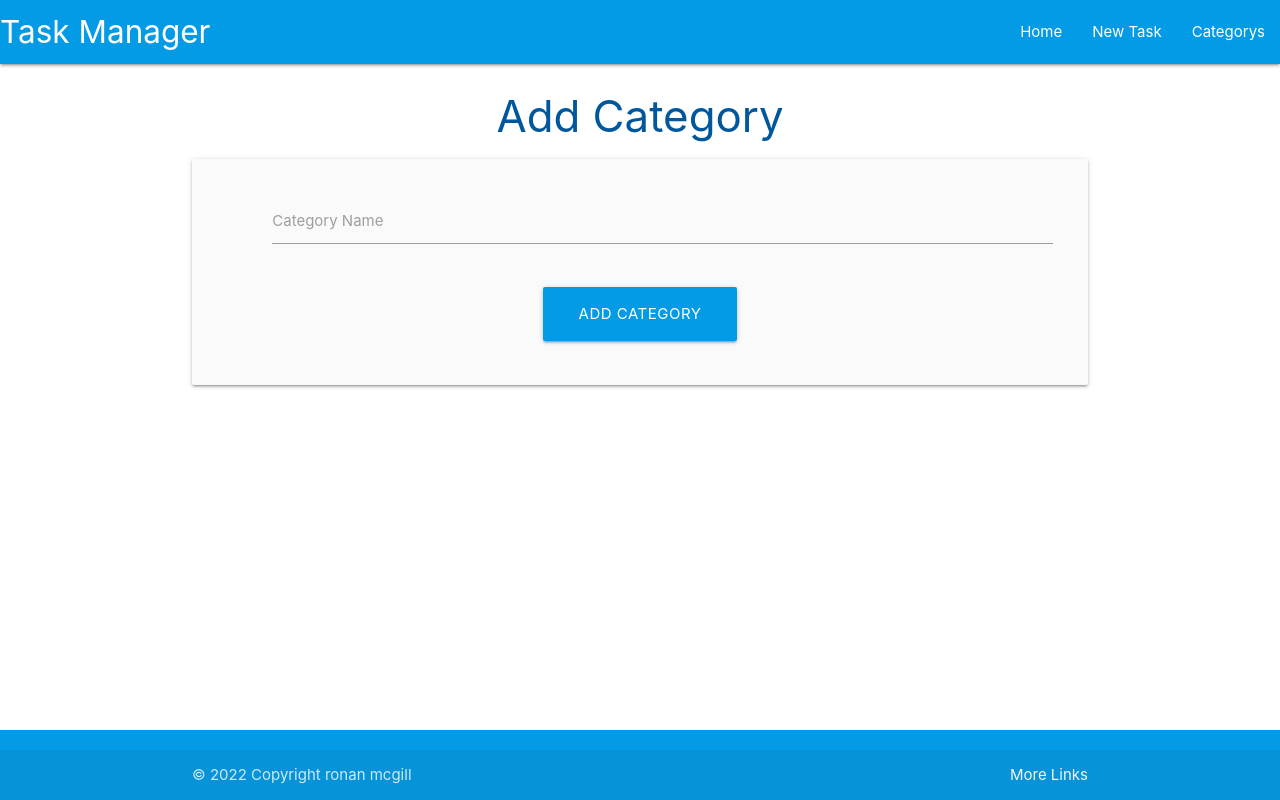
After one commit to RoMcGill/DBMS-walkthrough-project, a Flask app: page /add_category in a window 1280 px wide. The commit adds this page. Run offline with Flask 2, Linux system fonts and the light colour scheme.

```diff
--- a/taskmanager/routes.py
+++ b/taskmanager/routes.py
@@ -1,8 +1,23 @@
-from flask import render_template
+from flask import render_template, request, redirect, url_for
 from taskmanager import app, db
 from taskmanager.models import Category, Task
 
 
 @app.route("/")
 def home():
-    return render_template("base.html")
+    return render_template("tasks.html")
+
+
+@app.route("/categories")
+def categories():
+    return render_template("categories.html")
+
+
+@app.route("/add_category", methods=["GET", "POST"])
+def add_category():
+    if request.method == "POST":
+        category = Category(category_name=request.form.get("category_name"))
+        db.session.add(category)
+        db.session.commit()
+        return redirect(url_for("categories"))
+    return render_template("add_category.html")
--- /dev/null
+++ b/taskmanager/static/css/styles.css
@@ -0,0 +1,9 @@
+body {
+    display: flex;
+    min-height: 100vh;
+    flex-direction: column;
+  }
+
+  main {
+    flex: 1 0 auto;
+  }
--- /dev/null
+++ b/taskmanager/static/js/script.js
@@ -0,0 +1,4 @@
+document.addEventListener('DOMContentLoaded', function() {
+    var sidenav = document.querySelectorAll('.sidenav');
+    M.Sidenav.init(sidenav);
+  });
--- /dev/null
+++ b/taskmanager/templates/add_category.html
@@ -0,0 +1,27 @@
+{% extends "base.html" %}
+{% block content %}
+
+<h3 class="light-blue-text text-darken-4 center-align">Add Category</h3>
+
+<div class="row card-panel grey lighten-5">
+    <form class="col s12" method="POST" action="{{ url_for('add_category') }}">
+        <!-- category name -->
+        <div class="row">
+            <div class="input-field col s12">
+                <i class="fas fa-folder-open prefix light-blue-text text-darken-4"></i>
+                <input id="category_name" name="category_name" minlength="3" maxlength="25" type="text" class="validate" required>
+                <label for="category_name">Category Name</label>
+            </div>
+        </div>
+        <!-- submit button -->
+        <div class="row">
+            <div class="col s12 center-align">
+                <button type="submit" class="btn-large light-blue darken-1">
+                    Add Category <i class="fas fa-plus-square right"></i>
+                </button>
+            </div>
+        </div>
+    </form>
+</div>
+
+{% endblock %}
--- a/taskmanager/templates/base.html
+++ b/taskmanager/templates/base.html
@@ -4,9 +4,49 @@
     <meta charset="UTF-8">
     <meta http-equiv="X-UA-Compatible" content="IE=edge">
     <meta name="viewport" content="width=device-width, initial-scale=1.0">
+    <link rel="stylesheet" href="https://cdnjs.cloudflare.com/ajax/libs/materialize/1.0.0/css/materialize.min.css">
+    <link rel="stylesheet" href="{{ url_for('static', filename='css/styles.css')}}" type="text/css">
     <title>Task Manager</title>
 </head>
 <body>
-    Hellow WORLD
+    <header>
+        <nav class="light-blue darken-1">
+            <div class="nav-wrapper">
+              <a href="#!" class="brand-logo">Task Manager</a>
+              <a href="#" data-target="mobile-demo" class="sidenav-trigger"><i class="material-icons">menu</i></a>
+              <ul class="right hide-on-med-and-down">
+                <li><a href="{{ url_for('home')}}">Home</a></li>
+                <li><a href="">New Task</a></li>
+                <li><a href="{{ url_for('categories')}}">Categorys</a></li>
+
+              </ul>
+            </div>
+          </nav>
+
+          <ul class="sidenav" id="mobile-demo">
+            <li><a href="{{ url_for('home')}}">Home</a></li>
+            <li><a href="">New Task</a></li>
+            <li><a href="{{ url_for('categories')}}">Categorys</a></li>
+          </ul>
+    </header>
+
+    <main class="container">
+        {% block content %}
+        {% endblock %}
+    </main>
+
+    <footer class="page-footer light-blue darken-1">
+        <div class="footer-copyright">
+          <div class="container">
+          © 2022 Copyright ronan mcgill
+          <a class="grey-text text-lighten-4 right" href="#!">More Links</a>
+          </div>
+        </div>
+      </footer>
+
+
+    <script src="https://cdnjs.cloudflare.com/ajax/libs/materialize/1.0.0/js/materialize.min.js"></script>
+    <script src="{{ url_for('static', filename='js/script.js') }}"></script>
+
 </body>
 </html>
--- /dev/null
+++ b/taskmanager/templates/tasks.html
@@ -0,0 +1,6 @@
+{% extends "base.html" %}
+{% block content %}
+
+<h3 class="light-blue-text text-darken-4 center-align">Tasks</h3>
+
+{% endblock %}
```
Also changed, not shown: taskmanager/templates/categories.html (added, +14 -0 lines).
